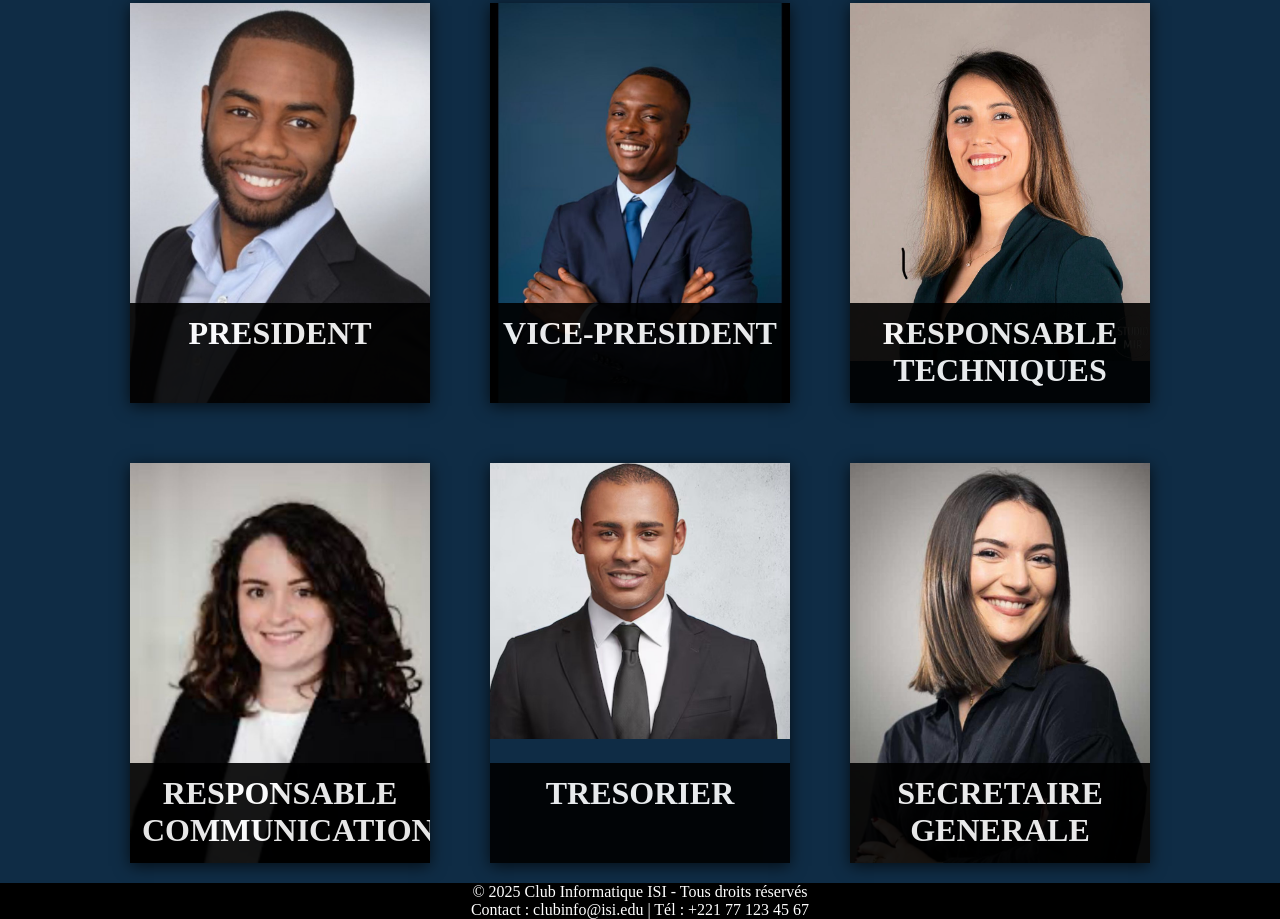
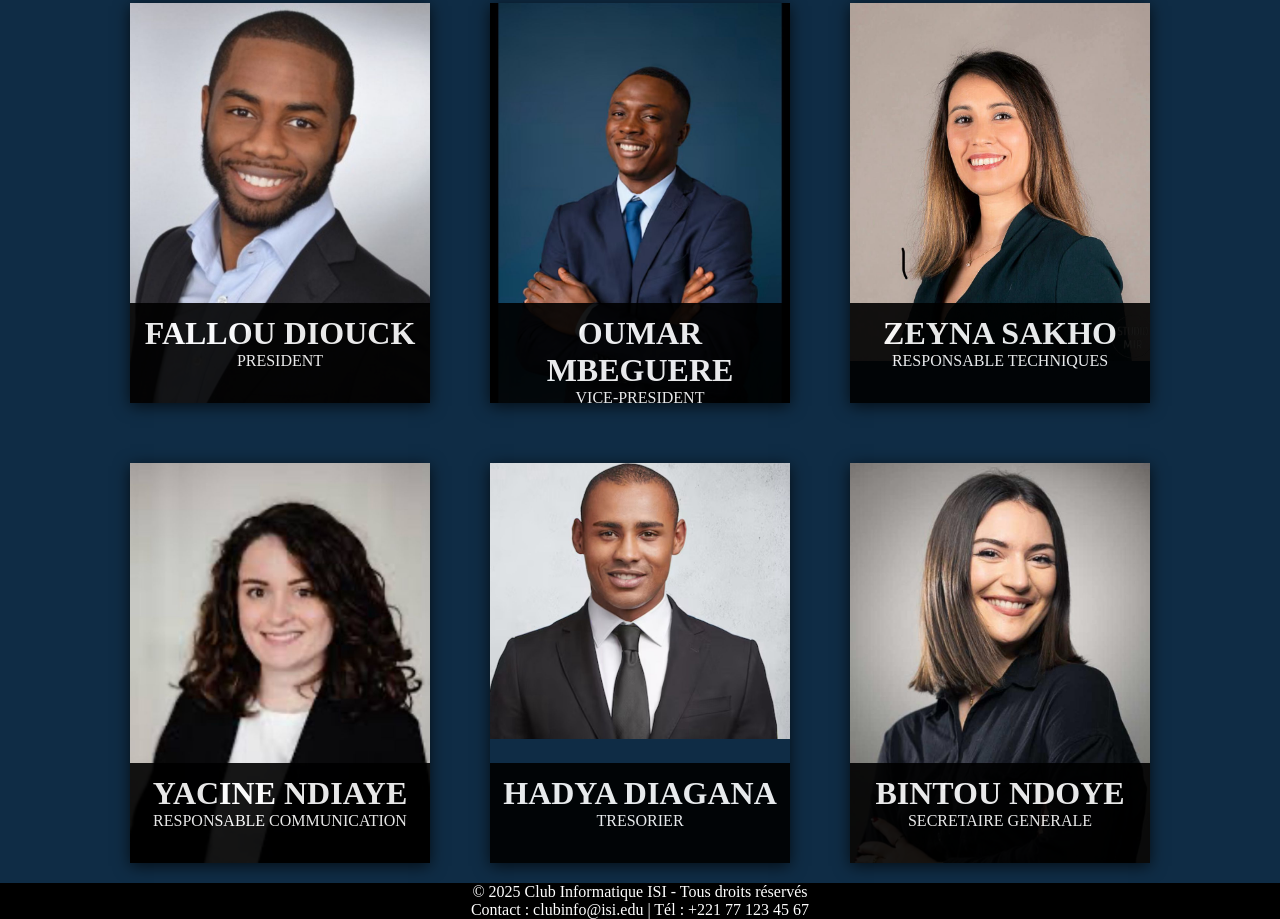
Before and after one commit to Yacine0308/ISI-Club-Etudiant, a plain HTML site: page HTML/EQUIPE.html in a window 1280 px wide. Shown: the part 257-1176 px from the top of the page. Drawn offline with Linux system fonts and the light colour scheme.

Commit message:
rajout de nom et changement d'image

```diff
--- a/HTML/EQUIPE.html
+++ b/HTML/EQUIPE.html
@@ -36,7 +36,8 @@ Bienvenue dans l'aventure humaine derrière le projet !</p>
         <img src="../IMG/IMG-20250722-WA0007.jpg" height="300" width="300" alt="">
        </div>
         <div class="overlay">
-            <h1>PRESIDENT</h1>
+            <h1>FALLOU DIOUCK</h1>
+            <p>PRESIDENT</p>
             <ul>
                 <li>
                     <b>Role:</b>
@@ -54,7 +55,8 @@ Bienvenue dans l'aventure humaine derrière le projet !</p>
         <img src="../IMG/IMG-20250722-WA0008.jpg" height="300" width="300" alt="">
        </div>
         <div class="overlay">
-            <h1>VICE-PRESIDENT</h1>
+            <h1>OUMAR MBEGUERE</h1>
+            <P>VICE-PRESIDENT</P>
             <ul>
                 <li>
 	•	<b>Rôle :</b>
@@ -70,7 +72,8 @@ Bienvenue dans l'aventure humaine derrière le projet !</p>
         <img src="../IMG/IMG-20250722-WA0009.jpg" height="300" width="300" alt="">
        </div>
         <div class="overlay">
-            <h1>RESPONSABLE TECHNIQUES</h1>
+            <h1>ZEYNA SAKHO</h1>
+            <p>RESPONSABLE TECHNIQUES</p>
         <ul>
             <li>
                 •<b>Rôle :</b>
@@ -86,7 +89,8 @@ Bienvenue dans l'aventure humaine derrière le projet !</p>
         <img src="../IMG/IMG-20250722-WA0010.jpg" height="300" width="300" alt="">
        </div>
         <div class="overlay">
-            <h1>RESPONSABLE COMMUNICATION</h1>
+            <h1>YACINE NDIAYE</h1>
+            <p>RESPONSABLE COMMUNICATION</p>
             <ul>
             <li>•<b>Rôle :</b>
                 Il s'occupe de la visibilité du club
@@ -101,7 +105,8 @@ Bienvenue dans l'aventure humaine derrière le projet !</p>
         <img src="../IMG/IMG-20250722-WA0011.jpg" height="300" width="300" alt="">
        </div>
         <div class="overlay">
-            <h1>TRESORIER</h1>
+            <h1>HADYA DIAGANA</h1>
+            <p>TRESORIER</p>
             <ul>
             <li>
                 •<b>Rôle :</b>
@@ -117,7 +122,8 @@ Bienvenue dans l'aventure humaine derrière le projet !</p>
         <img src="../IMG/secretaire generale.jpg" height="300" width="300" alt="">
        </div>
         <div class="overlay">
-            <h1>SECRETAIRE GENERALE</h1>
+            <h1>BINTOU NDOYE</h1>
+            <p>SECRETAIRE GENERALE</p>
             <ul>
                 <li>
                     •<b>Rôle :</b>
```
